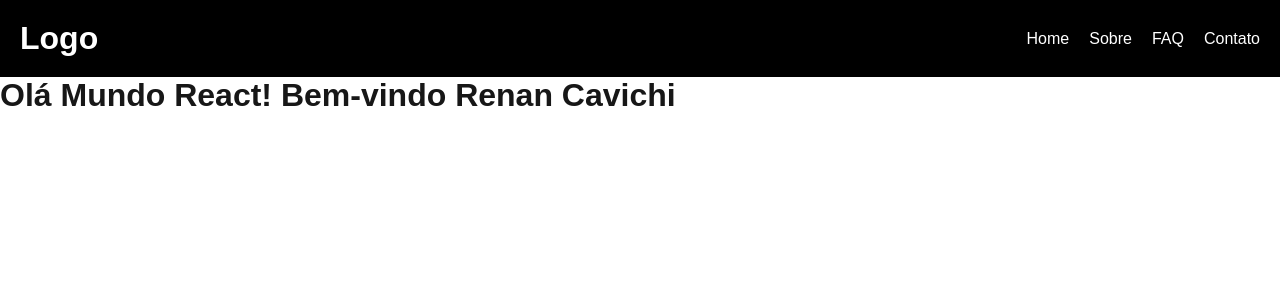
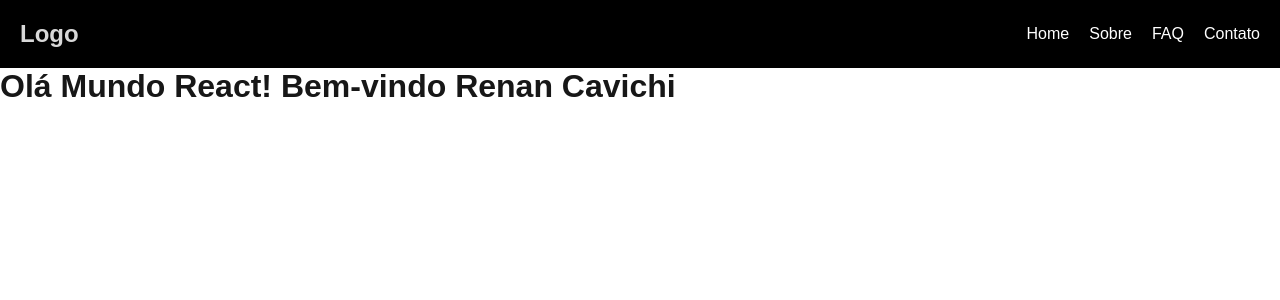
Before and after one commit to renancavichi/next-js-react-tutorial-1sem2026, a Next.js app: page / in a window 1280 px wide. Shown: the top 300 px of the page. Built offline with nearby package versions, Linux system fonts and the light colour scheme.

Commit message:
create styles module css

```diff
--- a/src/components/Header.jsx
+++ b/src/components/Header.jsx
@@ -1,7 +1,9 @@
+import styles2 from "./Header.module.css"  // Importando o CSS Module para usar as classes definidas nele
+
 export default function Header(){
     return (
         <header style={styles.container}>
-            <h1>Logo</h1>
+            <h1 className={styles2.logo}>Logo</h1>
             <nav>
                 <ul style={styles.nav}>
                     <li>Home</li>
@@ -14,8 +16,7 @@ export default function Header(){
     )
 }
 
-
-const styles = {
+const styles = { // CSS-in-JS
     container: {
         backgroundColor: "#000",
         color: "#FFF",
--- /dev/null
+++ b/src/components/Header.module.css
@@ -0,0 +1,6 @@
+.logo {
+    font-size: 1.5rem;
+    font-weight: bold;
+    color: #d8d8d8;
+    text-decoration: none;
+}
```
